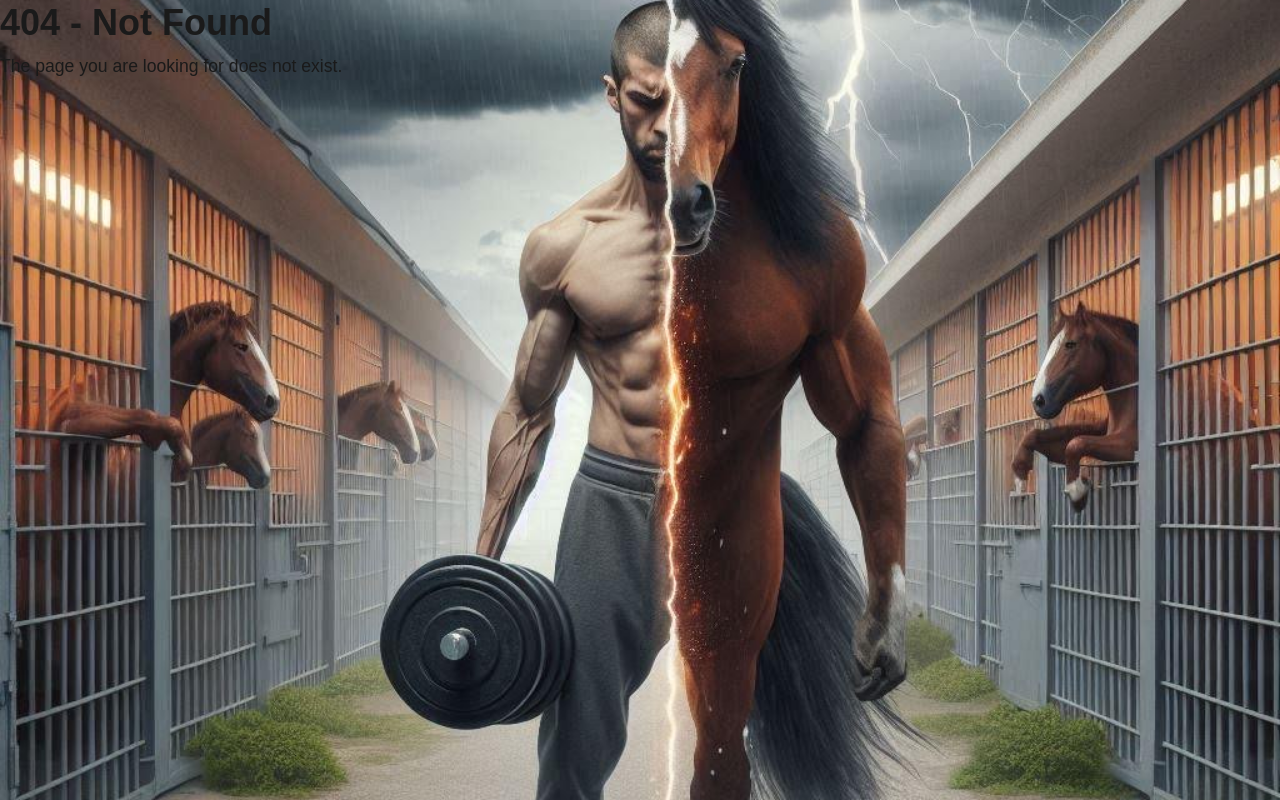
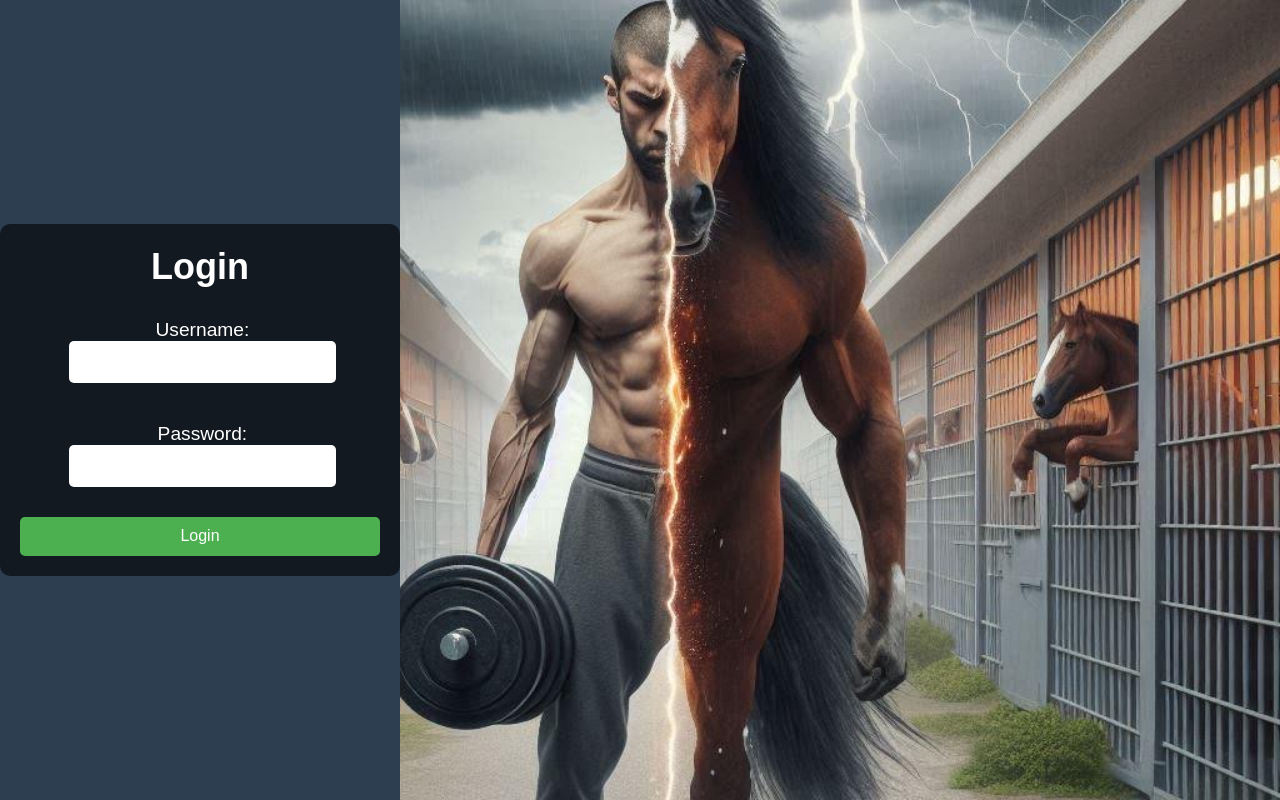
Before and after one commit to wellheythereMJ/23-24-fitBuddy, a React (Vite) app in the folder Main/client/: page /login in a window 1280 px wide. Before the commit this address had no page. Built offline with nearby package versions, Linux system fonts and the light colour scheme.

Commit message:
Time for your favorite game show: How Many Bugs Are There?

```diff
--- a/Main/client/src/main.jsx
+++ b/Main/client/src/main.jsx
@@ -4,6 +4,7 @@ import { createBrowserRouter, RouterProvider } from 'react-router-dom';
 import App from './App.jsx';
 import Home from './pages/Home';
 import Profile from './pages/Profile';
+import Login from './pages/Login';
 import NotFound from './pages/NotFound';
 
 const router = createBrowserRouter([
@@ -17,6 +18,10 @@ const router = createBrowserRouter([
         element: <Home />
       },
       {
+        path: 'login',
+        element: <Login />
+      },
+      {
         path: 'profile',
         element: <Profile />
       },
--- a/Main/client/src/pages/Home.jsx
+++ b/Main/client/src/pages/Home.jsx
@@ -5,7 +5,7 @@ const Home = () => {
   return (
     <div>
       <h1>Home Page</h1>
-      <Link to="/Profile">Go to Profile</Link>
+      <Link to="/Login">Go to Login</Link>
     </div>
   );
 };
--- /dev/null
+++ b/Main/client/src/pages/Login.css
@@ -0,0 +1,43 @@
+.login-container {
+  background-color: rgba(0, 0, 0, 0.6);
+  padding: 20px;
+  border-radius: 10px;
+  width: 100%;
+  max-width: 400px;
+  margin: 100px auto;
+  color: white;
+  text-align: center;
+}
+
+.login-container h1 {
+  margin-bottom: 20px;
+}
+
+.login-container form {
+  display: flex;
+  flex-direction: column;
+}
+
+.login-container label {
+  margin-bottom: 10px;
+}
+
+.login-container input {
+  padding: 10px;
+  margin-bottom: 20px;
+  border: none;
+  border-radius: 5px;
+}
+
+.login-container button {
+  padding: 10px;
+  background-color: #4CAF50;
+  color: white;
+  border: none;
+  border-radius: 5px;
+  cursor: pointer;
+}
+
+.login-container button:hover {
+  background-color: #45a049;
+}
--- /dev/null
+++ b/Main/client/src/pages/Login.jsx
@@ -0,0 +1,45 @@
+import React, { useState } from 'react';
+import { useNavigate } from 'react-router-dom';
+import './Login.css';
+
+const Login = () => {
+  const [username, setUsername] = useState('');
+  const [password, setPassword] = useState('');
+  const navigate = useNavigate();
+
+  const handleSubmit = (event) => {
+    event.preventDefault();
+    if (username === 'user' && password === 'password') {
+      navigate('/profile');
+    } else {
+      alert('Invalid credentials');
+    }
+  };
+
+  return (
+    <div className="login-container">
+      <h1>Login</h1>
+      <form onSubmit={handleSubmit}>
+        <label>
+          Username:
+          <input
+            type="text"
+            value={username}
+            onChange={(e) => setUsername(e.target.value)}
+          />
+        </label>
+        <label>
+          Password:
+          <input
+            type="password"
+            value={password}
+            onChange={(e) => setPassword(e.target.value)}
+          />
+        </label>
+        <button type="submit">Login</button>
+      </form>
+    </div>
+  );
+};
+
+export default Login;
```
